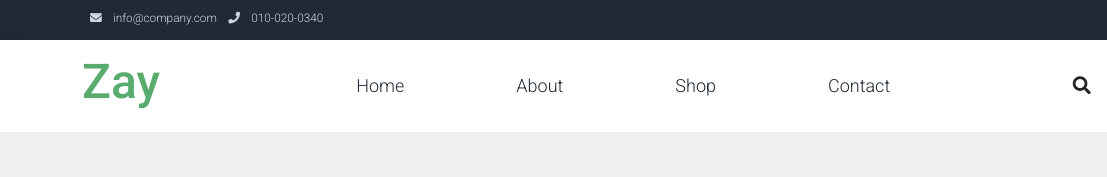
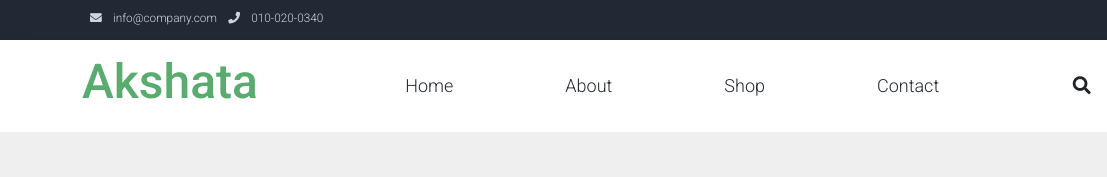
Before and after one commit to akshatakolakoor-cmd/EY_4.0_SU, a plain HTML site: page index.html in a window 1280 px wide. Shown: the top 177 px of the page, 0-1107 px from the left. Drawn offline with Linux system fonts and the light colour scheme.

Commit message:
added my name

```diff
--- a/index.html
+++ b/index.html
@@ -53,7 +53,7 @@ https://templatemo.com/tm-559-zay-shop
         <div class="container d-flex justify-content-between align-items-center">
 
             <a class="navbar-brand text-success logo h1 align-self-center" href="index.html">
-                Zay
+                Akshata
             </a>
 
             <button class="navbar-toggler border-0" type="button" data-bs-toggle="collapse" data-bs-target="#templatemo_main_nav" aria-controls="navbarSupportedContent" aria-expanded="false" aria-label="Toggle navigation">
```
